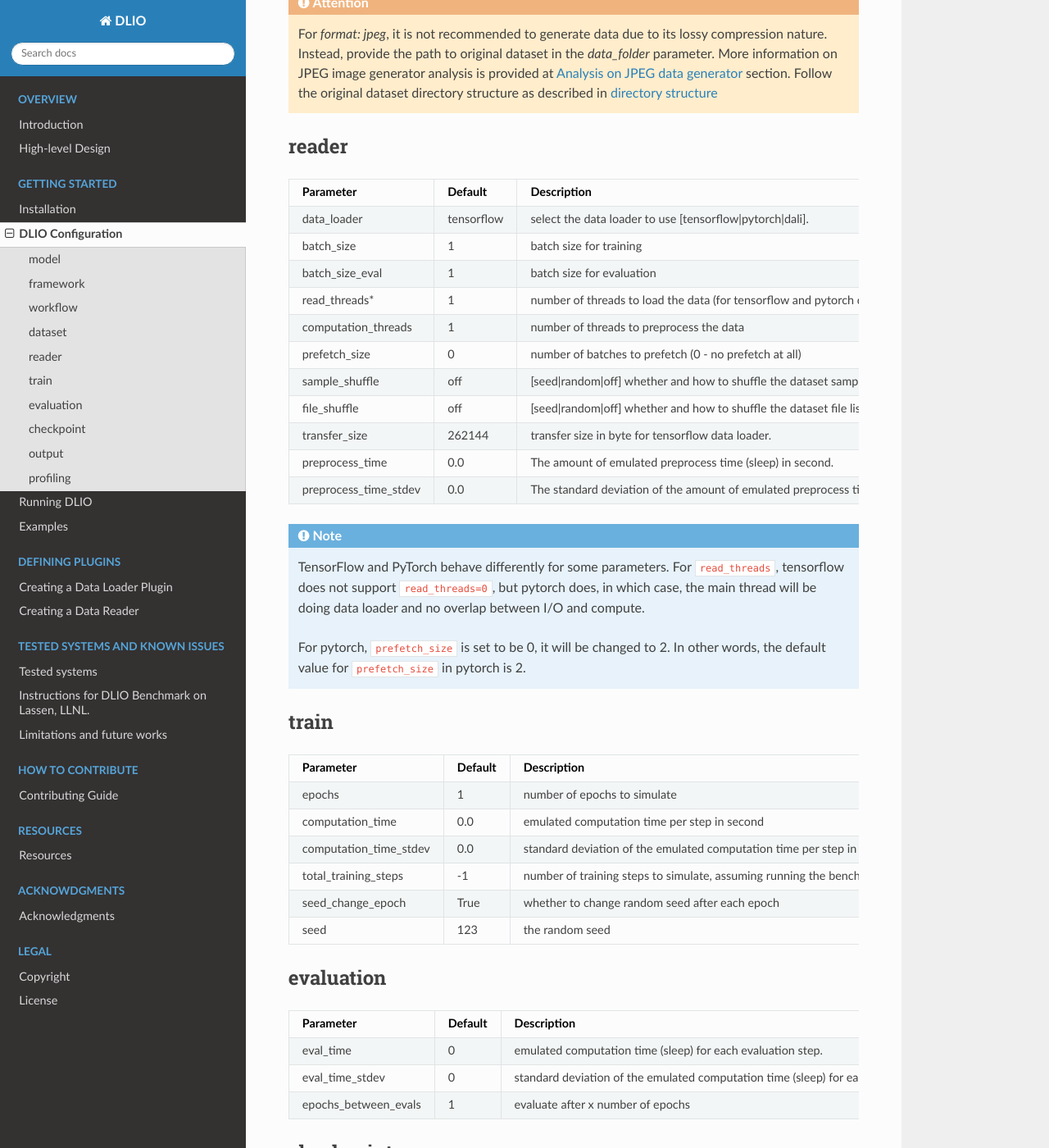
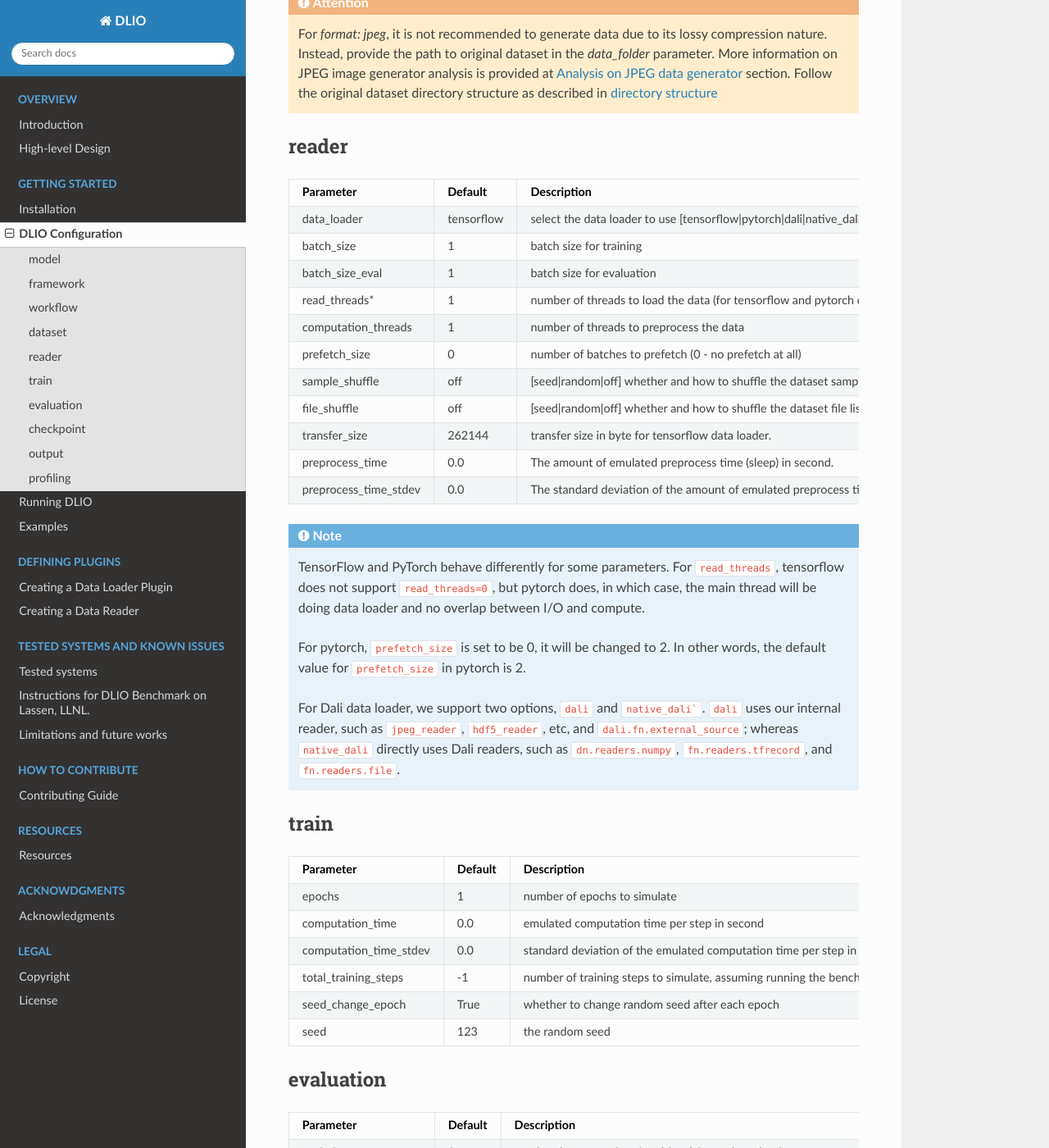
Before and after one commit to argonne-lcf/dlio_benchmark, a Sphinx documentation site: the page built from docs/source/config.rst, in a window 1280 px wide and 1400 px high, scrolled down 3247 px. Shown: the whole window at 82% size. Built offline with Sphinx 7.4.7 and the Read the Docs theme 2.0.0, drawn with Linux system fonts in a browser that asks for light colours.

Commit message:
[skip ci] added documentation for dali

````diff
--- a/docs/source/config.rst
+++ b/docs/source/config.rst
@@ -189,7 +189,7 @@ reader
      - Description
    * - data_loader
      - tensorflow
-     - select the data loader to use [tensorflow|pytorch|dali].
+     - select the data loader to use [tensorflow|pytorch|dali|native_dali].
    * - batch_size
      - 1
      - batch size for training
@@ -226,6 +226,8 @@ reader
   not support ``read_threads=0``, but pytorch does, in which case, the main thread will be doing data loader and no overlap between I/O and compute.
 
   For pytorch, ``prefetch_size`` is set to be 0, it will be changed to 2. In other words, the default value for ``prefetch_size`` in pytorch is 2.
+
+  For Dali data loader, we support two options, ``dali`` and ``native_dali```. ``dali`` uses our internal reader, such as ``jpeg_reader``, ``hdf5_reader``, etc, and ``dali.fn.external_source``; whereas ``native_dali`` directly uses Dali readers, such as ``dn.readers.numpy``, ``fn.readers.tfrecord``, and ``fn.readers.file``.
 
 
 train
````
Also changed, not shown: README.md (+1 -1 lines).
